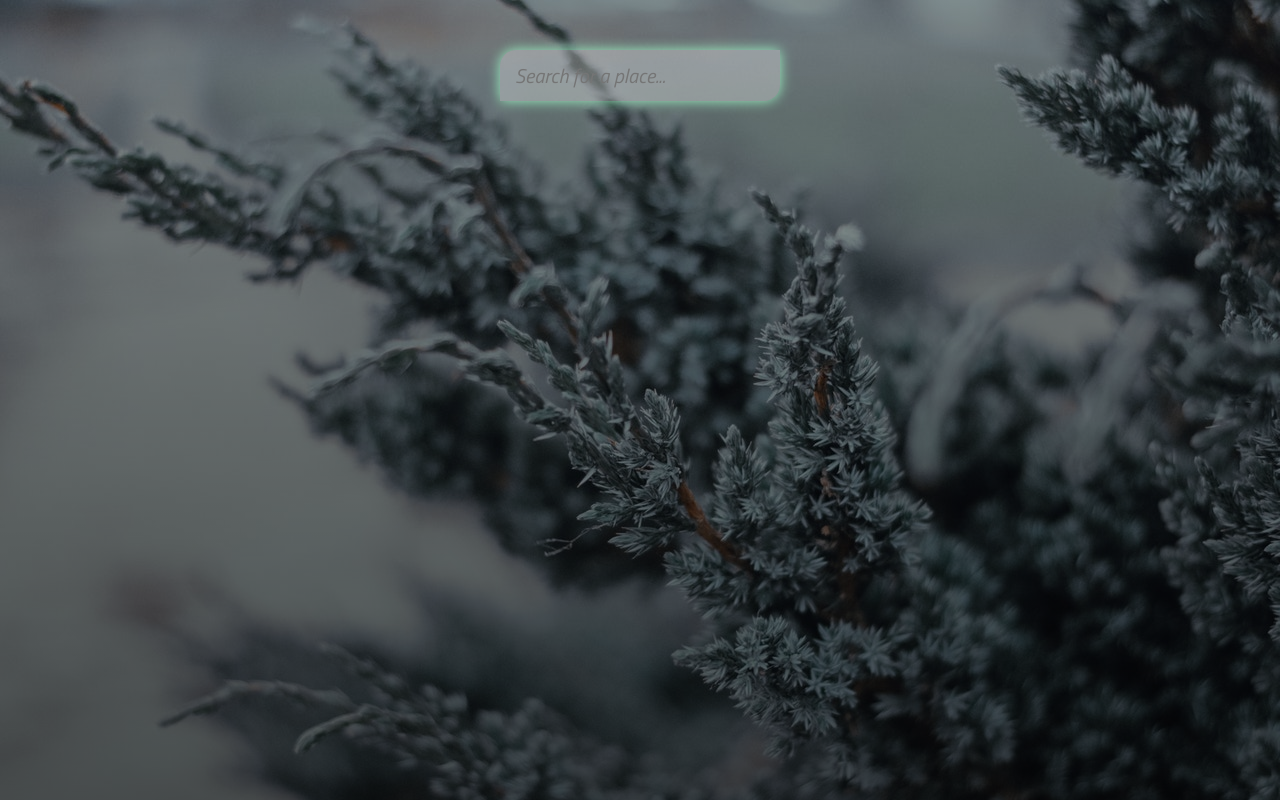
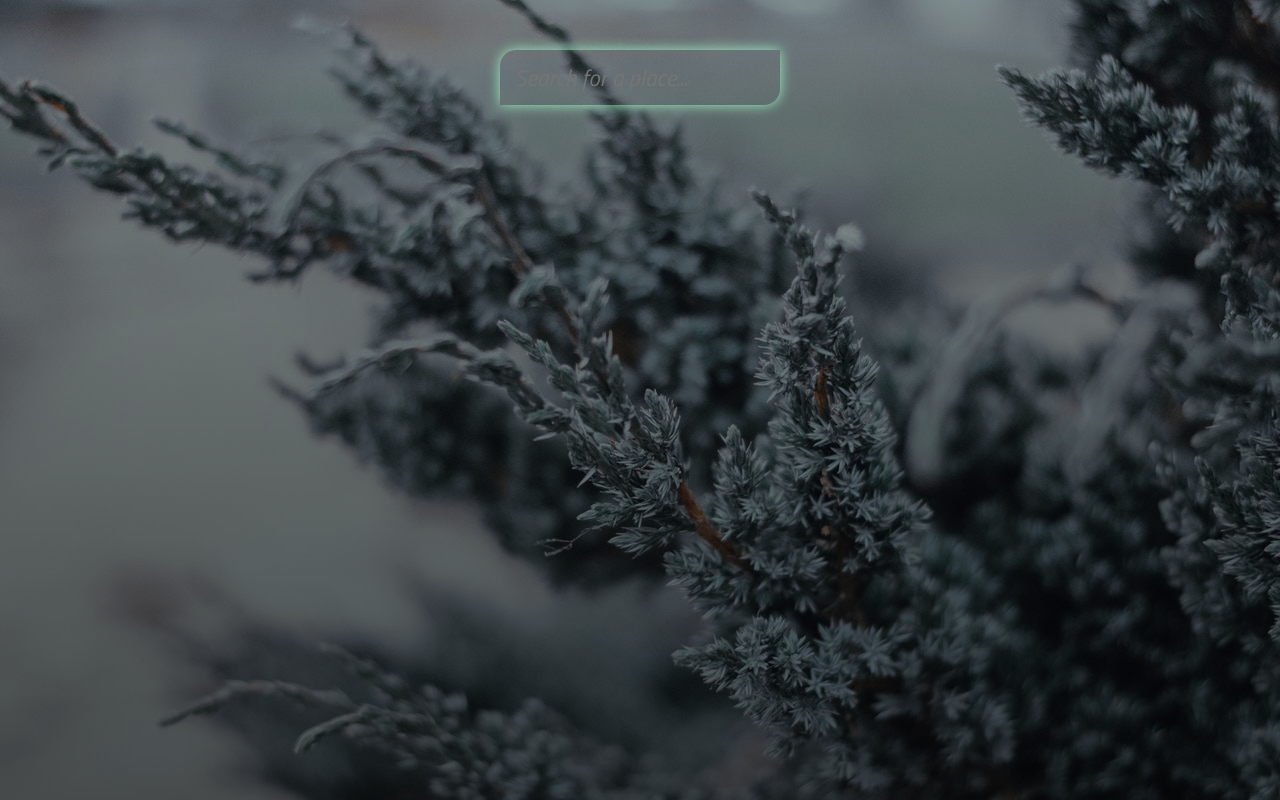
Before and after one commit to Riya-Prasad/weather-site, a plain HTML site: page index.html in a window 1280 px wide. Drawn offline with Linux system fonts and the light colour scheme.

Commit message:
modified search bar

```diff
--- a/main.css
+++ b/main.css
@@ -36,20 +36,20 @@ header input{
 	padding: 10px 15px;
 	border: none;
 	outline: none;
-	background-color: rgba(255, 255, 255, 0.3);
+	background: transparent;
 	border-radius: 16px 0px;
 	/*border-bottom: 2px solid #14274e;*/
 	box-shadow: 0 0 13px #9df3c4;
-	color: #f6f5f5;
+	color: #f6f7d7;
 	font-family: 'Titillium Web', sans-serif;
-	font-size: 20px;
+	font-size: 23px;
 	font-weight: 500;
 	transition: 0.2s ease-out;
 }
 
 header input:focus{
-	background-color: rgba(255, 255, 255, 0.6);
-	opacity: 0.5;
+	background:transparent;
+	opacity: 0.6;
 
 }
 
```
